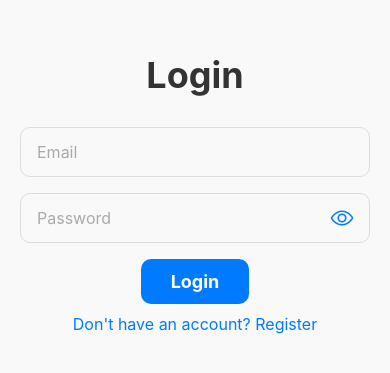
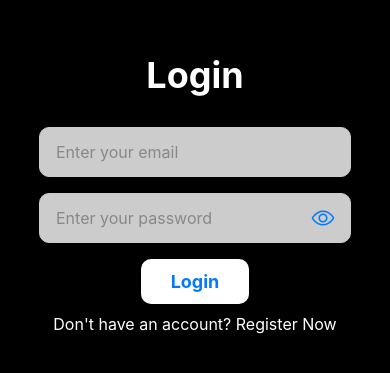
Before and after one commit to vladstoe/bani-native, a React Native app: screen / in a window 390 px wide. Shown: the part 229-602 px from the top of the page. Built offline with nearby package versions, Linux system fonts and the light colour scheme.

Commit message:
added my account

```diff
--- a/App.js
+++ b/App.js
@@ -1,21 +1,23 @@
 // App.js
+import React from 'react';
+import { NavigationContainer } from '@react-navigation/native';
+import { createStackNavigator } from '@react-navigation/stack';
+import LoginRegisterPage from './LoginRegisterPage';
+import GamePage from './GamePage';
+import MyAccountPage from './MyAccountPage';
 
-import React from 'react';
-import { SafeAreaView, StyleSheet } from 'react-native';
-import LoginRegisterPage from './LoginRegisterPage';
+const Stack = createStackNavigator();
 
 const App = () => {
   return (
-    <SafeAreaView style={styles.container}>
-      <LoginRegisterPage />
-    </SafeAreaView>
+    <NavigationContainer>
+      <Stack.Navigator>
+        <Stack.Screen name="LoginRegister" component={LoginRegisterPage} options={{ headerShown: false }} />
+        <Stack.Screen name="Game" component={GamePage} options={{ headerShown: false }} />
+        <Stack.Screen name="MyAccount" component={MyAccountPage} options={{ headerShown: false }} />
+      </Stack.Navigator>
+    </NavigationContainer>
   );
 };
 
-const styles = StyleSheet.create({
-  container: {
-    flex: 1,
-  },
-});
-
 export default App;
--- /dev/null
+++ b/GamePage.js
@@ -0,0 +1,81 @@
+import React from 'react';
+import { View, Text, TouchableOpacity, StyleSheet } from 'react-native';
+import { Ionicons } from '@expo/vector-icons';
+import { useNavigation, useRoute } from '@react-navigation/native';
+import { createStackNavigator } from '@react-navigation/stack';
+
+const Stack = createStackNavigator();
+
+const GamePage = () => {
+  const navigation = useNavigation();
+  const route = useRoute();
+  const { username, funds } = route.params; // Receive the username and funds from the route parameters
+
+  const handleAnswerQuestion = () => {
+    // Add your logic for handling the "Answer the Question" button press
+    console.log('Answering the question...');
+  };
+
+  const handleMyAccount = () => {
+    // Handle navigation to the MyAccountPage component with funds prop
+    navigation.navigate('MyAccount', { username, funds });
+  };
+
+  return (
+    <View style={styles.container}>
+      {/* Display the funds at the top of the page */}
+      <View style={styles.fundsContainer}>
+        <Text style={styles.fundsText}>You have {funds} LEI</Text>
+      </View>
+
+      <TouchableOpacity style={styles.button} onPress={handleAnswerQuestion}>
+        <Text style={styles.buttonText}>Pay and answer the question</Text>
+      </TouchableOpacity>
+      <TouchableOpacity style={styles.myAccountButton} onPress={handleMyAccount}>
+        <Ionicons name="person-circle" size={30} color="#fff" />
+      </TouchableOpacity>
+    </View>
+  );
+};
+
+const styles = StyleSheet.create({
+  container: {
+    flex: 1,
+    justifyContent: 'center',
+    alignItems: 'center',
+    backgroundColor: 'black',
+  },
+  button: {
+    backgroundColor: '#fff',
+    paddingVertical: 12,
+    paddingHorizontal: 30,
+    borderRadius: 10,
+    marginBottom: 10,
+  },
+  buttonText: {
+    color: '#007bff',
+    fontSize: 18,
+    fontWeight: 'bold',
+    textAlign: 'center',
+  },
+  myAccountButton: {
+    position: 'absolute',
+    top: 20,
+    right: 20,
+  },
+  fundsContainer: {
+    position: 'absolute',
+    top: 20,
+    left: '50%',
+    transform: [{ translateX: -50 }],
+    alignItems: 'center',
+  },
+  fundsText: {
+    color: '#fff',
+    fontSize: 16,
+    fontWeight: 'bold',
+    textAlign: 'center',
+  },
+});
+
+export default GamePage;
--- a/LoginRegisterPage.js
+++ b/LoginRegisterPage.js
@@ -1,6 +1,4 @@
-// LoginRegisterPage.js
-
-import React, { useState } from 'react';
+import React, { useState, useEffect } from 'react';
 import {
     View,
     Text,
@@ -10,8 +8,11 @@ import {
     Alert,
 } from 'react-native';
 import { Ionicons } from '@expo/vector-icons';
+import { useNavigation } from '@react-navigation/native'; // Import the useNavigation hook
 
 const LoginRegisterPage = () => {
+    const navigation = useNavigation(); // Initialize the navigation object
+
     const [username, setUsername] = useState('');
     const [email, setEmail] = useState('');
     const [password, setPassword] = useState('');
@@ -20,13 +21,28 @@ const LoginRegisterPage = () => {
     const [showPassword, setShowPassword] = useState(false);
     const [showConfirmPassword, setShowConfirmPassword] = useState(false);
 
+    useEffect(() => {
+        clearFields(); // Clear fields when component mounts and when toggling between login and register
+    }, [isLogin]);
+
+    const clearFields = () => {
+        setUsername('');
+        setEmail('');
+        setPassword('');
+        setConfirmPassword('');
+    };
+
     const handleLoginRegister = () => {
         if (isLogin) {
             // Simulate login - Add your actual login logic here
             if (email === '' || password === '') {
                 Alert.alert('Error', 'Please enter your email and password.');
             } else {
+                // Perform successful login logic here
                 console.log('Login:', email, password);
+
+                // Redirect to GamePage after successful login
+                navigation.navigate('Game');
             }
         } else {
             // Simulate registration - Add your actual registration logic here
@@ -37,7 +53,11 @@ const LoginRegisterPage = () => {
             } else if (password !== confirmPassword) {
                 Alert.alert('Error', 'Passwords do not match.');
             } else {
+                // Perform successful registration logic here
                 console.log('Registration successful:', username, email, password);
+
+                // Redirect to GamePage after successful registration
+                navigation.navigate('Game', { username }); // Pass the username as a parameter
             }
         }
     };
@@ -48,11 +68,11 @@ const LoginRegisterPage = () => {
     };
 
     const togglePasswordVisibility = () => {
-    setShowPassword(prevState => !prevState);
+        setShowPassword((prevState) => !prevState);
     };
 
     const toggleConfirmPasswordVisibility = () => {
-    setShowConfirmPassword(prevState => !prevState);
+        setShowConfirmPassword((prevState) => !prevState);
     };
 
     return (
@@ -61,16 +81,16 @@ const LoginRegisterPage = () => {
             {!isLogin && (
                 <TextInput
                     style={styles.input}
-          placeholder="Username"
-          onChangeText={text => setUsername(text)}
+                    placeholder="Enter your username"
+                    onChangeText={(text) => setUsername(text)}
                     value={username}
                     placeholderTextColor="#aaa"
                 />
             )}
             <TextInput
                 style={styles.input}
-        placeholder="Email"
-        onChangeText={text => setEmail(text)}
+                placeholder="Enter your email"
+                onChangeText={(text) => setEmail(text)}
                 value={email}
                 keyboardType="email-address"
                 autoCapitalize="none"
@@ -79,8 +99,8 @@ const LoginRegisterPage = () => {
             <View style={styles.passwordContainer}>
                 <TextInput
                     style={styles.passwordInput}
-          placeholder="Password"
-          onChangeText={text => setPassword(text)}
+                    placeholder="Enter your password"
+                    onChangeText={(text) => setPassword(text)}
                     value={password}
                     secureTextEntry={!showPassword}
                     placeholderTextColor="#aaa"
@@ -100,8 +120,8 @@ const LoginRegisterPage = () => {
                 <View style={styles.passwordContainer}>
                     <TextInput
                         style={styles.passwordInput}
-            placeholder="Confirm Password"
-            onChangeText={text => setConfirmPassword(text)}
+                        placeholder="Confirm your password"
+                        onChangeText={(text) => setConfirmPassword(text)}
                         value={confirmPassword}
                         secureTextEntry={!showConfirmPassword}
                         placeholderTextColor="#aaa"
@@ -118,19 +138,12 @@ const LoginRegisterPage = () => {
                     </TouchableOpacity>
                 </View>
             )}
-      <TouchableOpacity
-        style={styles.button}
-        onPress={handleLoginRegister}
-      >
-        <Text style={styles.buttonText}>
-          {isLogin ? 'Login' : 'Register'}
-        </Text>
+            <TouchableOpacity style={styles.button} onPress={handleLoginRegister}>
+                <Text style={styles.buttonText}>{isLogin ? 'Login' : 'Register'}</Text>
             </TouchableOpacity>
-      <TouchableOpacity
-        onPress={() => setIsLogin(prevState => !prevState)}
-      >
+            <TouchableOpacity onPress={() => setIsLogin((prevState) => !prevState)}>
                 <Text style={styles.switchText}>
-          {isLogin ? 'Don\'t have an account? Register' : 'Already have an account? Login'}
+                    {isLogin ? "Don't have an account? Register Now" : 'Already have an account? Login'}
                 </Text>
             </TouchableOpacity>
         </View>
@@ -142,28 +155,29 @@ const styles = StyleSheet.create({
         flex: 1,
         justifyContent: 'center',
         alignItems: 'center',
-    backgroundColor: '#f9f9f9',
-    paddingHorizontal: 20,
+        backgroundColor: 'black',
     },
     title: {
         fontSize: 36,
         fontWeight: 'bold',
         marginBottom: 30,
-    color: '#333',
+        color: '#fff',
     },
     input: {
-    width: '100%',
+        width: '80%',
         height: 50,
-    borderColor: '#ddd',
+        borderColor: '#fff',
         borderWidth: 1,
         borderRadius: 10,
         marginBottom: 16,
-    paddingHorizontal: 16, // Adjusted back to 16 for username and email fields
+        paddingHorizontal: 16,
         fontSize: 16,
-    color: '#333',
+        color: '#000', // Updated text color to black
+        backgroundColor: '#fff', // Updated background color to white
+        opacity: 0.8,
     },
     passwordContainer: {
-    width: '100%',
+        width: '80%',
         flexDirection: 'row',
         alignItems: 'center',
         position: 'relative',
@@ -171,13 +185,15 @@ const styles = StyleSheet.create({
     passwordInput: {
         flex: 1,
         height: 50,
-    borderColor: '#ddd',
+        borderColor: '#fff',
         borderWidth: 1,
         borderRadius: 10,
         marginBottom: 16,
         paddingHorizontal: 16,
         fontSize: 16,
-    color: '#333',
+        color: '#000', // Updated text color to black
+        backgroundColor: '#fff', // Updated background color to white
+        opacity: 0.8,
     },
     passwordVisibilityButton: {
         position: 'absolute',
@@ -185,20 +201,20 @@ const styles = StyleSheet.create({
         top: 12,
     },
     button: {
-    backgroundColor: '#007bff',
+        backgroundColor: '#fff',
         paddingVertical: 12,
         paddingHorizontal: 30,
         borderRadius: 10,
         marginBottom: 10,
     },
     buttonText: {
-    color: '#fff',
+        color: '#007bff',
         fontSize: 18,
         fontWeight: 'bold',
         textAlign: 'center',
     },
     switchText: {
-    color: '#007bff',
+        color: '#fff',
         fontSize: 16,
     },
 });
--- /dev/null
+++ b/MyAccountPage.js
@@ -0,0 +1,141 @@
+import React from 'react';
+import { View, Text, TouchableOpacity, StyleSheet } from 'react-native';
+import { Ionicons } from '@expo/vector-icons';
+import { useNavigation, useRoute } from '@react-navigation/native';
+
+const MyAccountPage = ({ route }) => {
+    const navigation = useNavigation();
+    const { username, funds } = route.params; // Receive the username and funds from the route parameters
+    const handleAddFunds = () => {
+        // Add logic to handle adding funds
+        console.log('Adding funds...');
+    };
+
+    const handleExtractFunds = () => {
+        // Add logic to handle extracting funds
+        console.log('Extracting funds...');
+    };
+
+    const handleDeleteAccount = () => {
+        // Add logic to handle account deletion
+        console.log('Deleting account...');
+    };
+
+    const handleLogout = () => {
+        // Add logic to handle log out
+        console.log('Logging out...');
+    };
+
+    return (
+        <View style={styles.container}>
+            <TouchableOpacity
+                style={styles.backButton}
+                onPress={() => navigation.goBack()}
+            >
+                <Ionicons name="arrow-back" size={24} color="#fff" />
+            </TouchableOpacity>
+            <View style={styles.usernameContainer}>
+                <Text style={styles.username}>{username}</Text>
+            </View>
+            <View style={styles.fundsContainer}>
+                <Text style={styles.myFundsText}>My Funds</Text>
+                <Text style={styles.fundsAmount}>{funds} LEI</Text>
+                <View style={styles.fundsButtonsContainer}>
+                    <TouchableOpacity style={styles.fundsButton} onPress={handleAddFunds}>
+                        <Ionicons name="add" size={24} color="#007bff" />
+                    </TouchableOpacity>
+                    <TouchableOpacity style={styles.fundsButton} onPress={handleExtractFunds}>
+                        <Ionicons name="remove" size={24} color="#007bff" />
+                    </TouchableOpacity>
+                </View>
+            </View>
+            <View style={styles.deleteAccountContainer}>
+                <View style={[styles.buttonContainer, { backgroundColor: 'grey' }]}>
+                    <TouchableOpacity style={styles.logoutAccountButton} onPress={handleLogout}>
+                        <Text style={styles.deleteAccountText}>Log out Account</Text>
+                    </TouchableOpacity>
+                </View>
+                <View style={[styles.buttonContainer, { backgroundColor: 'red' }]}>
+                    <TouchableOpacity style={styles.deleteAccountButton} onPress={handleDeleteAccount}>
+                        <Text style={styles.deleteAccountText}>Delete Account</Text>
+                    </TouchableOpacity>
+                </View>
+            </View>
+        </View>
+    );
+};
+
+const styles = StyleSheet.create({
+    container: {
+        flex: 1,
+        justifyContent: 'space-between', // Separate sections with space
+        alignItems: 'center',
+        backgroundColor: 'black',
+        paddingVertical: 50, // Add padding to the top and bottom
+    },
+    backButton: {
+        position: 'absolute',
+        top: 20,
+        left: 10,
+        zIndex: 1,
+    },
+    usernameContainer: {
+        alignItems: 'center',
+    },
+    username: {
+        fontSize: 24,
+        fontWeight: 'bold',
+        color: '#fff',
+    },
+    fundsContainer: {
+        alignItems: 'center',
+    },
+    myFundsText: {
+        fontSize: 18,
+        color: '#fff',
+    },
+    fundsAmount: {
+        fontSize: 28,
+        fontWeight: 'bold',
+        color: '#fff',
+        marginBottom: 10,
+    },
+    fundsButtonsContainer: {
+        flexDirection: 'row',
+    },
+    fundsButton: {
+        backgroundColor: '#fff',
+        padding: 10,
+        borderRadius: 20,
+        marginHorizontal: 10,
+    },
+    deleteAccountContainer: {
+        alignItems: 'center',
+    },
+    deleteAccountButton: {
+        backgroundColor: 'red',
+        padding: 10,
+        borderRadius: 20,
+    },
+    deleteAccountText: {
+        fontSize: 16,
+        fontWeight: 'bold',
+        color: '#fff',
+        textAlign: 'center',
+    },
+    logoutAccountButton: {
+        backgroundColor: 'grey',
+        padding: 10,
+        borderRadius: 20,
+    },
+    buttonContainer: {
+        width: 200, // You can adjust the width according to your preference
+        borderRadius: 20,
+        marginTop: 10,
+        height: 50,
+        justifyContent: 'center',
+        alignItems: 'center',
+    },
+});
+
+export default MyAccountPage;
```
Also changed, not shown: package.json (+6 -3 lines), 1 other file (tests, documents, lock files or other folders). Lines whose indentation alone changed are shown as unchanged.
